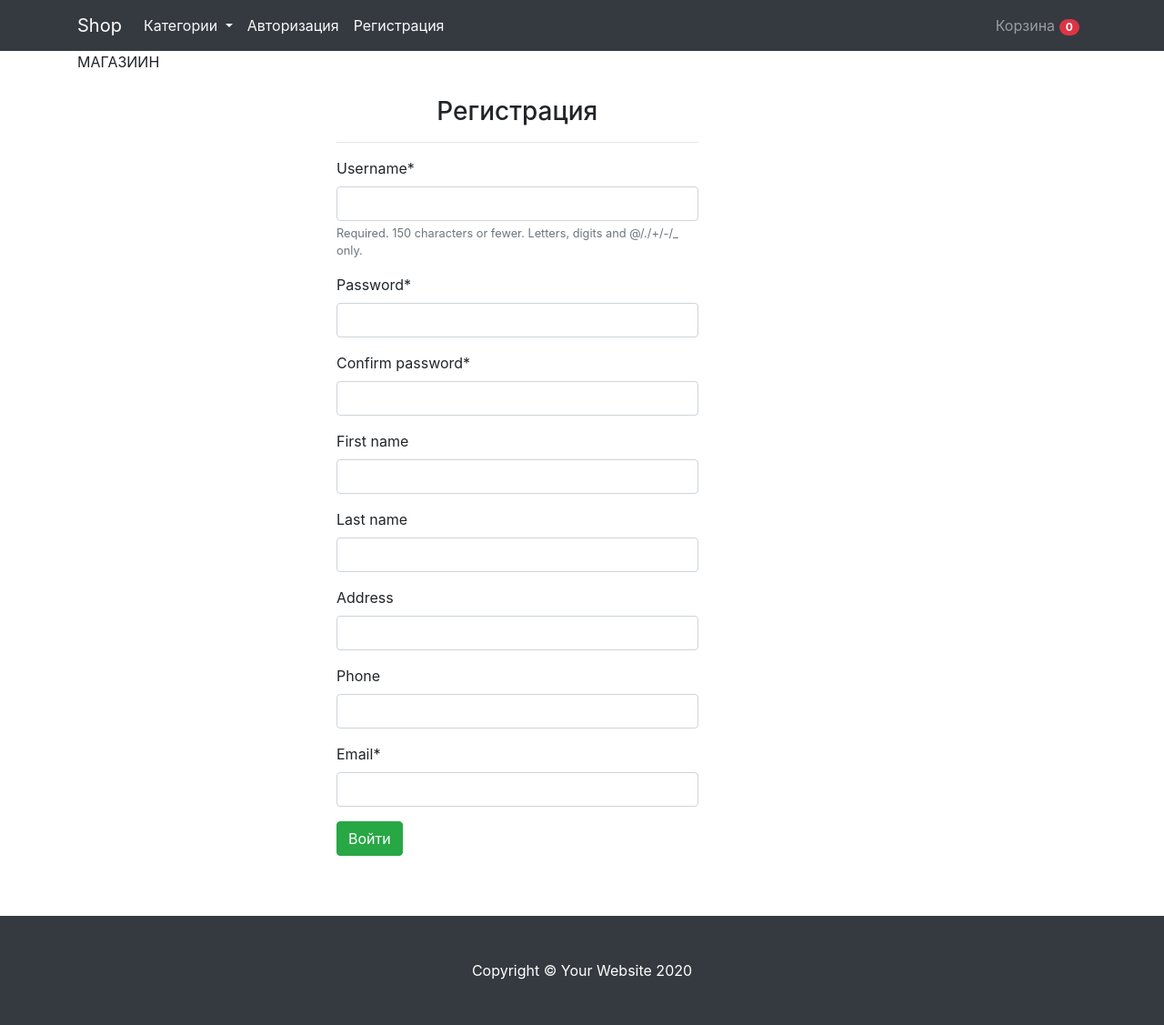
After one commit to mrSnail04/Youtube_lessons, a Django app: page /registration/ in a window 1280 px wide. The commit adds this page. Shown: the whole page at 91% size. Run offline with Django 3.2, Linux system fonts and the light colour scheme; data comes from the database, SQL or seed files in the repository; both versions use the stored data as it was after the commit; some libraries are stand-ins or nearby versions.

Commit message:
Добавлены: - регистрация пользователя - выход из аккаунта

```diff
--- a/mainapp/forms.py
+++ b/mainapp/forms.py
@@ -45,3 +45,50 @@ class LoginForm(forms.ModelForm):
 
         model = User
         fields = ['username', 'password']
+
+
+class RegistrationForm(forms.ModelForm):
+
+    confirm_password = forms.CharField(widget=forms.PasswordInput)
+    password = forms.CharField(widget=forms.PasswordInput)
+    phone = forms.CharField(required=False)
+    address = forms.CharField(required=False)
+    email = forms.EmailField(required=True)
+
+    def __init__(self, *args, **kwargs):
+
+        super().__init__(*args, **kwargs)
+        self.fields['username'].lable = 'Логин'
+        self.fields['password'].lable = 'Пароль'
+        self.fields['confirm_password'].lable = 'Подтвердите пароль'
+        self.fields['phone'].lable = 'Номер телефона'
+        self.fields['first_name'].lable = 'Ваше имя'
+        self.fields['last_name'].lable = 'Ваша фамилия'
+        self.fields['address'].lable = 'Адрес'
+        self.fields['email'].lable = 'Электронная почта'
+
+    def clean_email(self):
+        email = self.cleaned_data['email']
+        domain = email.split('.')[-1]
+        if domain in ['com', 'net']:
+            raise forms.ValidationError(f'Регистрация для домена {domain} невозможна')
+        if User.objects.filter(email=email).exists():
+            raise forms.ValidationError(f'Данный почтовый адрес уже зарегистрирован в системе')
+        return email
+
+    def clean_username(self):
+        username = self.cleaned_data['username']
+        if User.objects.filter(username=username).exists():
+            raise forms.ValidationError(f'Имя {username} занято')
+        return username
+
+    def clean(self):
+        password = self.cleaned_data['password']
+        confirm_password = self.cleaned_data['confirm_password']
+        if password != confirm_password:
+            raise forms.ValidationError('Пароли не совпадают')
+        return self.cleaned_data
+
+    class Meta:
+        model = User
+        fields = ['username', 'password', 'confirm_password', 'first_name', 'last_name', 'address', 'phone', 'email']
--- a/mainapp/templates/base.html
+++ b/mainapp/templates/base.html
@@ -53,12 +53,15 @@
                     <a class="nav-link text-light" href="{% url 'login' %}">Авторизация</a>
                 </li>
                 <li>
-                    <a class="nav-link text-light" href="#">Регистрация</a>
+                    <a class="nav-link text-light" href="{% url 'registration' %}">Регистрация</a>
                 </li>
             {% endif %}
             <li class="nav-item">
                 {% if request.user.is_authenticated%}<span class="navbar text text-light">Здравствуйте,<span class="badge badge-danger">
-                <a style="text-decoration: none; font-size:14px; color: white;" href="#">{{ request.user.username }}</a></span></span> {% endif %}
+                <a style="text-decoration: none; font-size:14px; color: white;" href="#">{{ request.user.username }}</a></span></span>
+                <li>
+                    <a class="nav-link text-light" href="{% url 'logout' %}">Выйти</a>
+                </li>{% endif %}
             </li>
             </ul>
             <ul class="navbar-nav ml-auto">
--- /dev/null
+++ b/mainapp/templates/registration.html
@@ -0,0 +1,15 @@
+{% extends 'base.html' %}
+{% load crispy_forms_tags %}
+{% block content %}
+<div class="row" style="margin-bottom: 50px; margin-top: 50px">
+    <div class="col-md-6 offset0md-3">
+        <h3 class="text-center">Регистрация</h3>
+        <hr>
+        <form action="" method="POST">
+            {% csrf_token %}
+            {{ form|crispy }}
+            <input type="submit" class="btn btn-success" value="Войти">
+        </form>
+    </div>
+</div>
+{% endblock %}
--- a/mainapp/urls.py
+++ b/mainapp/urls.py
@@ -1,4 +1,5 @@
 from django.urls import path
+from django.contrib.auth.views import LogoutView
 
 from .views import (
     BaseView,
@@ -11,6 +12,8 @@ from .views import (
     CheckoutView,
     MakeOrderView,
     LoginView,
+    RegistrationView,
+
 )
 
 urlpatterns = [
@@ -24,4 +27,6 @@ urlpatterns = [
     path('checkout/', CheckoutView.as_view(), name='checkout'),
     path('make-order/', MakeOrderView.as_view(), name='make_order'),
     path('login/', LoginView.as_view(), name='login'),
+    path('logout/', LogoutView.as_view(next_page='/'), name='logout'),
+    path('registration/', RegistrationView.as_view(), name='registration'),
 ]
--- a/mainapp/views.py
+++ b/mainapp/views.py
@@ -7,7 +7,7 @@ from django.contrib.contenttypes.models import ContentType
 from django.contrib import messages
 from .models import Category, Product, Customer, Cart, CartProduct
 from .mixins import CartMixin
-from .forms import OrderForm, LoginForm
+from .forms import OrderForm, LoginForm, RegistrationForm
 from .utils import recalc_cart
 
 
@@ -164,4 +164,36 @@ class LoginView(CartMixin, View):
             if user:
                 login(request, user)
                 return HttpResponseRedirect('/')
-        return render(request, 'login.html', {'form': form, 'cart': self.cart})
+        context = {'form': form, 'cart': self.cart}
+        return render(request, 'login.html', context)
+
+#Регистрация пользователя
+class RegistrationView(CartMixin, View):
+
+    def get(self, request, *args, **kwargs):
+        form = RegistrationForm(request.POST or None)
+        categories = Category.objects.all()
+        context = {'form': form, 'categories': categories, 'cart': self.cart}
+        return render(request, 'registration.html', context)
+
+    def post(self, request, *args, **kwargs):
+        form = RegistrationForm(request.POST or None)
+        if form.is_valid():
+            new_user = form.save(commit=False)
+            new_user.username = form.cleaned_data['username']
+            new_user.email = form.cleaned_data['email']
+            new_user.first_name = form.cleaned_data['first_name']
+            new_user.last_name = form.cleaned_data['last_name']
+            new_user.save()
+            new_user.set_password(form.cleaned_data['password'])
+            new_user.save()
+            Customer.objects.create(
+                user=new_user,
+                phone=form.cleaned_data['phone'],
+                address=form.cleaned_data['address']
+            )
+            user = authenticate(username=form.cleaned_data['username'], password=form.cleaned_data['password'])
+            login(request, user)
+            return HttpResponseRedirect('/')
+        context = {'form': form, 'cart': self.cart}
+        return render(request, 'registration.html', context)
```
Also changed, not shown: db.sqlite3.
